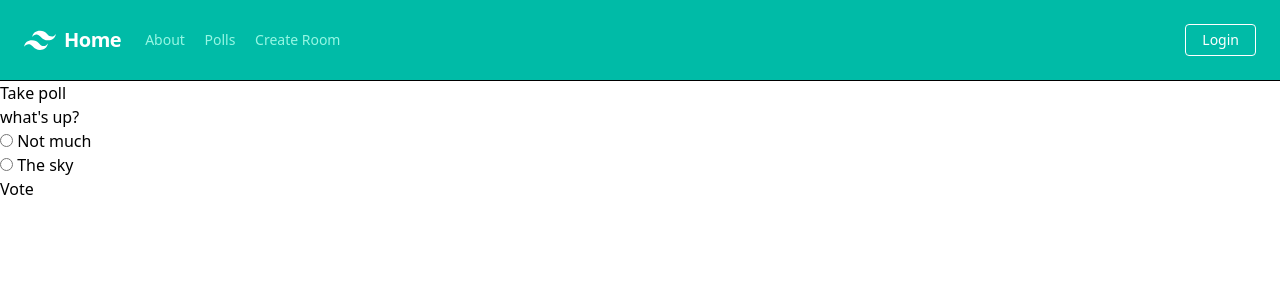
After one commit to mkleung/django-chat-demo, a Django app: page /polls/1/ in a window 1280 px wide. The commit adds this page. Shown: the top 300 px of the page. Run offline with Django 5.2, Linux system fonts and the light colour scheme; data comes from the database, SQL or seed files in the repository; both versions use the stored data as it was after the commit.

Commit message:
Added poll application

```diff
--- a/chatapp/admin.py
+++ b/chatapp/admin.py
@@ -2,8 +2,9 @@ from django.contrib import admin
 
 # Register your models here.
 
-from .models import Room, Topic, Message
+from .models import Room, Topic, Message, Question
 
 admin.site.register(Room)
 admin.site.register(Topic)
 admin.site.register(Message)
+admin.site.register(Question)
--- a/chatapp/models.py
+++ b/chatapp/models.py
@@ -1,4 +1,6 @@
+import datetime
 from django.db import models
+from django.utils import timezone
 from django.contrib.auth.models import User
 
 # Create your models here.
@@ -33,3 +35,24 @@ class Message(models.Model):
 
     def __str__(self):
         return self.body[0:50]
+
+
+# Polls Models
+class Question(models.Model):
+    question_text = models.CharField(max_length=200)
+    pub_date = models.DateTimeField("date published")
+
+    def __str__(self):
+        return self.question_text
+
+    def was_published_recently(self):
+        return self.pub_date >= timezone.now() - datetime.timedelta(days=1)
+
+
+class Choice(models.Model):
+    question = models.ForeignKey(Question, on_delete=models.CASCADE)
+    choice_text = models.CharField(max_length=200)
+    votes = models.IntegerField(default=0)
+
+    def __str__(self):
+        return self.choice_text
--- /dev/null
+++ b/chatapp/templates/chatapp/poll/detail.html
@@ -0,0 +1,21 @@
+{% extends 'main.html' %}
+
+
+{% block content %}
+
+<h1>Take poll</h1>
+
+<form action="{% url 'vote' question.id %}" method="post">
+{% csrf_token %}
+<fieldset>
+    <legend><h1>{{ question.question_text }}</h1></legend>
+    {% if error_message %}<p><strong>{{ error_message }}</strong></p>{% endif %}
+    {% for choice in question.choice_set.all %}
+        <input type="radio" name="choice" id="choice{{ forloop.counter }}" value="{{ choice.id }}">
+        <label for="choice{{ forloop.counter }}">{{ choice.choice_text }}</label><br>
+    {% endfor %}
+</fieldset>
+<input type="submit" value="Vote">
+</form>
+
+{% endblock %}
--- a/chatapp/urls.py
+++ b/chatapp/urls.py
@@ -9,4 +9,11 @@ urlpatterns = [
     path('create-room/', views.createRoom, name="create-room"),
     path('update-room/<str:pk>/', views.updateRoom, name="update-room"),
     path('delete-room/<str:pk>/', views.deleteRoom, name="delete-room"),
+
+    # polls
+    path('polls/', views.polls, name="polls"),
+    path("polls/<int:question_id>/", views.detail, name="detail"),
+    path("polls/<int:question_id>/results/", views.results, name="results"),
+    path("polls/<int:question_id>/vote/", views.vote, name="vote"),
+
 ]
--- a/chatapp/views.py
+++ b/chatapp/views.py
@@ -1,7 +1,10 @@
+from django.db.models import F
 from django.shortcuts import get_object_or_404, render, redirect
-from django.http import HttpResponse
-from .models import Room
+from django.http import HttpResponse, HttpResponseRedirect
+from django.urls import reverse
+from .models import Choice, Room, Question
 from .forms import RoomForm
+from django.template import loader
 
 # Create your views here.
 
@@ -69,3 +72,45 @@ def deleteRoom(request, pk):
 
     context = {'deleteRoom' : deleteRoom, 'rooms': rooms}
     return render(request, 'chatapp/home.html', context)
+
+
+# Details
+
+def polls(request):
+    latest_question_list = Question.objects.order_by("-pub_date")[:5]
+    context = {"latest_question_list": latest_question_list}
+    return render(request, "chatapp/poll/polls.html", context)
+
+def detail(request, question_id):
+    question = get_object_or_404(Question, pk=question_id)
+    return render(request, "chatapp/poll/detail.html", {"question": question})
+
+def vote(request, question_id):
+    question = get_object_or_404(Question, pk=question_id)
+    try:
+        selected_choice = question.choice_set.get(pk=request.POST["choice"])
+    except (KeyError, Choice.DoesNotExist):
+        # Redisplay the question voting form.
+        return render(
+            request,
+            "chatapp/poll/detail.html",
+            {
+                "question": question,
+                "error_message": "You didn't select a choice.",
+            },
+        )
+    else:
+        selected_choice.votes = F("votes") + 1
+        selected_choice.save()
+        # Always return an HttpResponseRedirect after successfully dealing
+        # with POST data. This prevents data from being posted twice if a
+        # user hits the Back button.
+        # return HttpResponseRedirect(reverse("polls:results", args=(question.id,)))
+        return render(request, "chatapp/poll/results.html", {"question": question})
+
+
+
+
+def results(request, question_id):
+    question = get_object_or_404(Question, pk=question_id)
+    return render(request, "chatapp/poll/results.html", {"question": question})
--- a/templates/navbar.html
+++ b/templates/navbar.html
@@ -31,6 +31,10 @@
             About
         </a>
 
+        <a href="/polls/" class="block mt-4 lg:inline-block lg:mt-0 text-teal-200 hover:text-white mr-4">
+          Polls
+      </a>
+
         <a href="{% url 'create-room' %}" class="block mt-4 lg:inline-block lg:mt-0 text-teal-200 hover:text-white mr-4">
           Create Room
         </a>
```
Also changed, not shown: chatapp/templates/chatapp/poll/polls.html (added, +19 -0 lines), chatapp/templates/chatapp/poll/results.html (added, +16 -0 lines), chatapp/templates/chatapp/poll/tests.py (added, +17 -0 lines), chatapp/migrations/0003_question_choice.py (added), db.sqlite3, readme.md.
